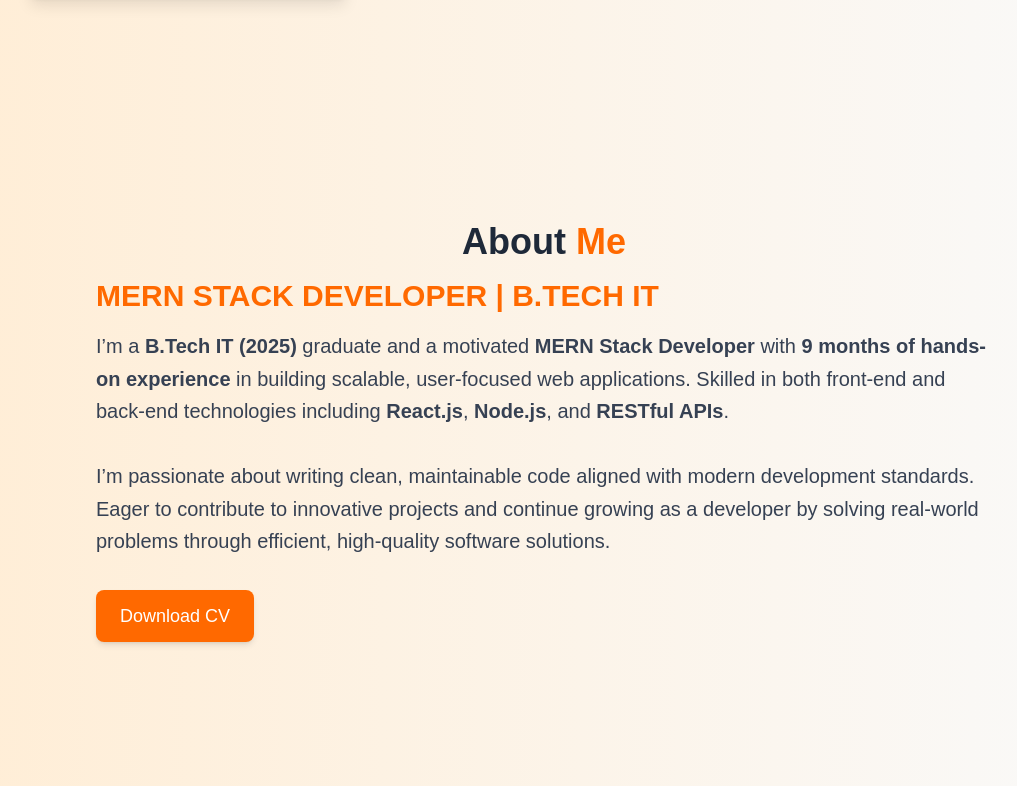
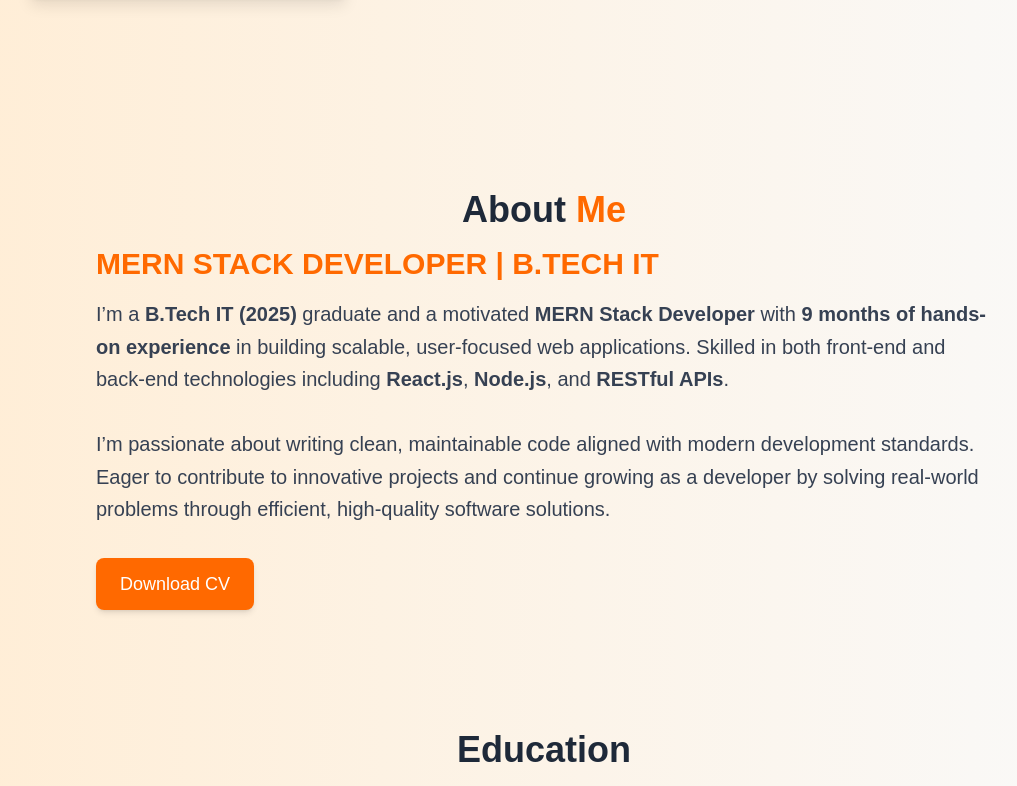
Before and after one commit to sherril203/Portfolio-Nextjs-, a Next.js app in the folder portfolio/: page / in a window 1280 px wide. Shown: the part 434-1220 px from the top of the page, without its empty margins (96-1113 px from the left). Built offline with nearby package versions, Linux system fonts and the light colour scheme.

Commit message:
portfolio updated

```diff
--- a/portfolio/app/AboutMe/page.jsx
+++ b/portfolio/app/AboutMe/page.jsx
@@ -10,7 +10,7 @@ const Page = () => {
   }, []);
 
   return (
-    <div className="bg-linear-to-r from-orange-100 to-gray-50  p-28 md:px-16 lg:px-30"
+    <div className="bg-linear-to-r from-orange-100 to-gray-50  p-20 md:px-16 lg:px-30"
     id="about">
       <div
         className="max-w-4xl mx-auto text-center md:text-left"
```
Also changed, not shown: 1 other file (tests, documents, lock files or other folders).
